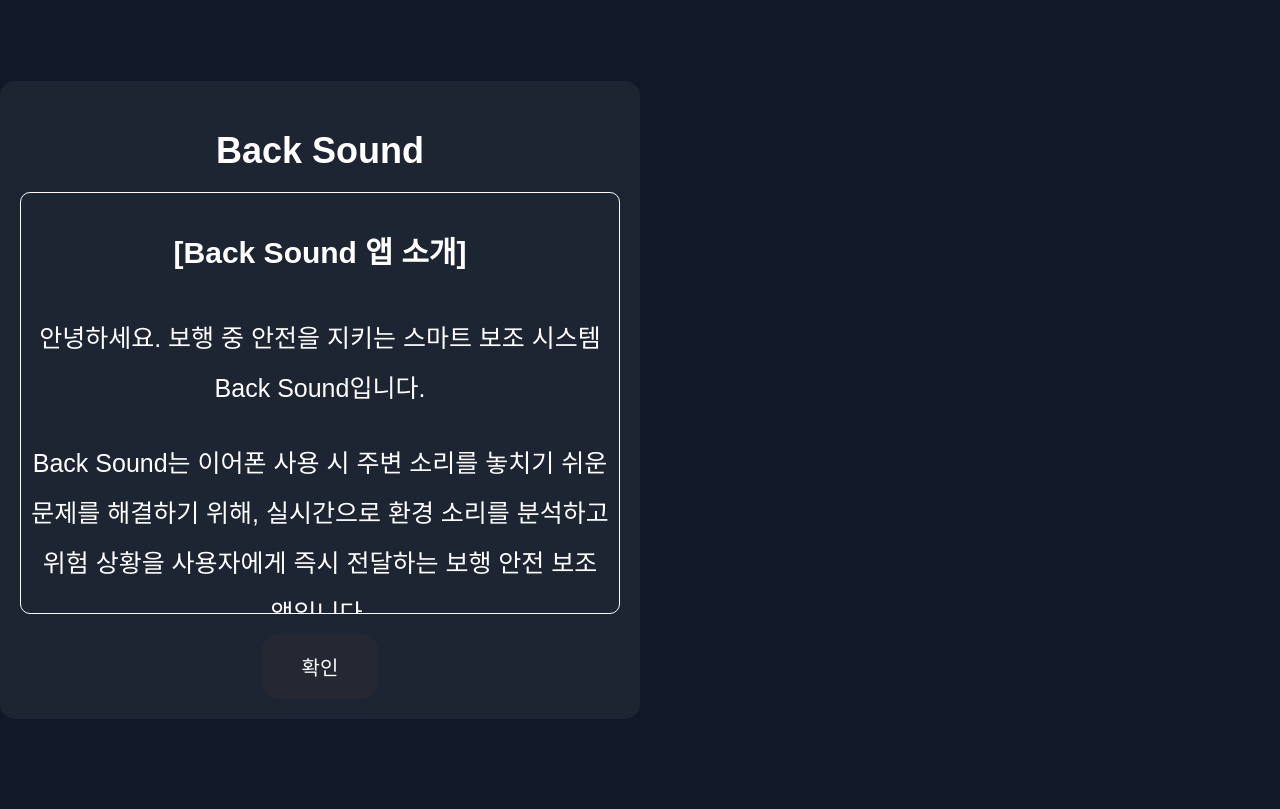
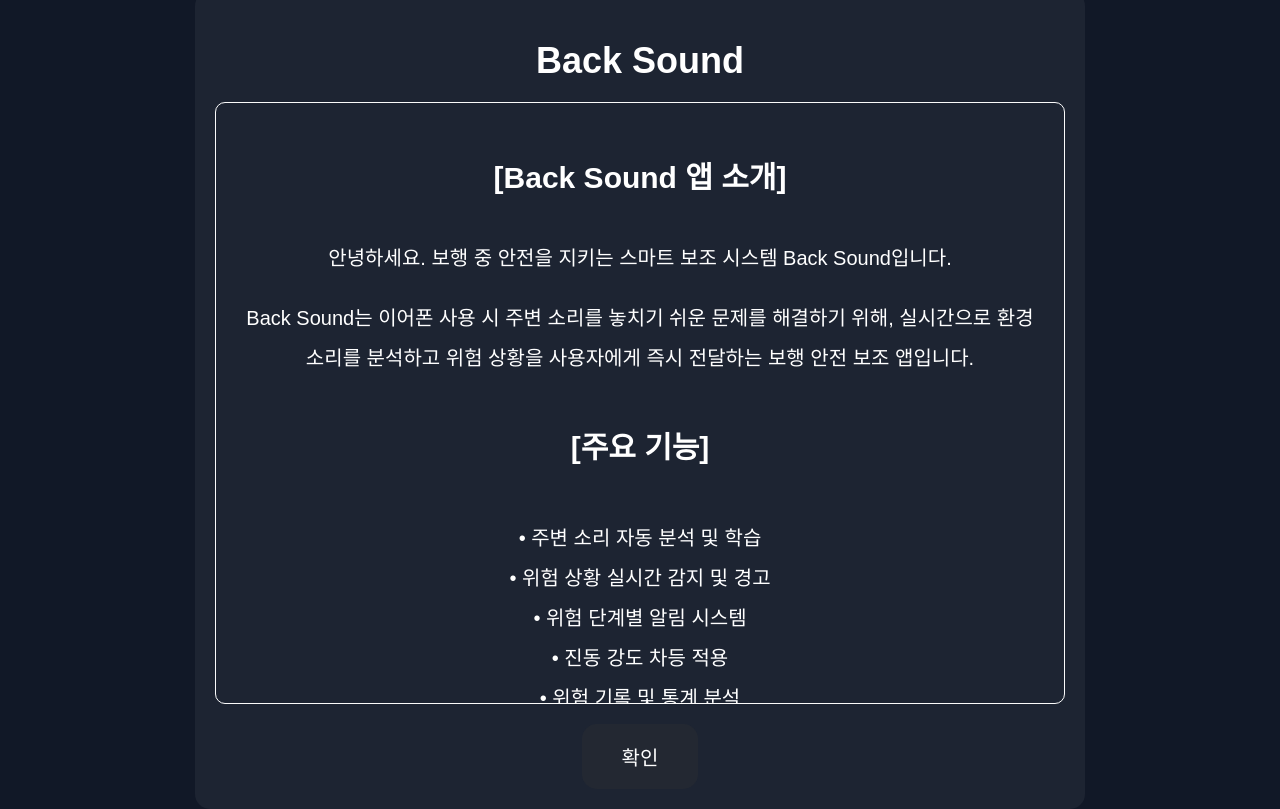
Before and after one commit to yiboksun/backsound, a plain HTML site: page index.html in a window 1280 px wide. Both pictures are taken after a click on the button "시작하기". Drawn offline with Linux system fonts and the light colour scheme.

Commit message:
Add files via upload

```diff
--- a/index.html
+++ b/index.html
@@ -66,6 +66,18 @@
   border-radius: 15px;
 }
 
+#infoBox {
+  width: 90%;
+  max-width: 850px;
+}
+
+#infoText {
+  max-height: 550px;
+  padding: 25px;
+  font-size: 20px;
+  line-height: 2;
+}
+
 #infoText::-webkit-scrollbar {
   width: 6px;
 }
@@ -82,7 +94,7 @@
   height: 100vh;
   display: none;
   justify-content: center;
-  align-items: flex-start;
+  align-items: center;
   color: white;
   flex-direction: column;
 }
```
